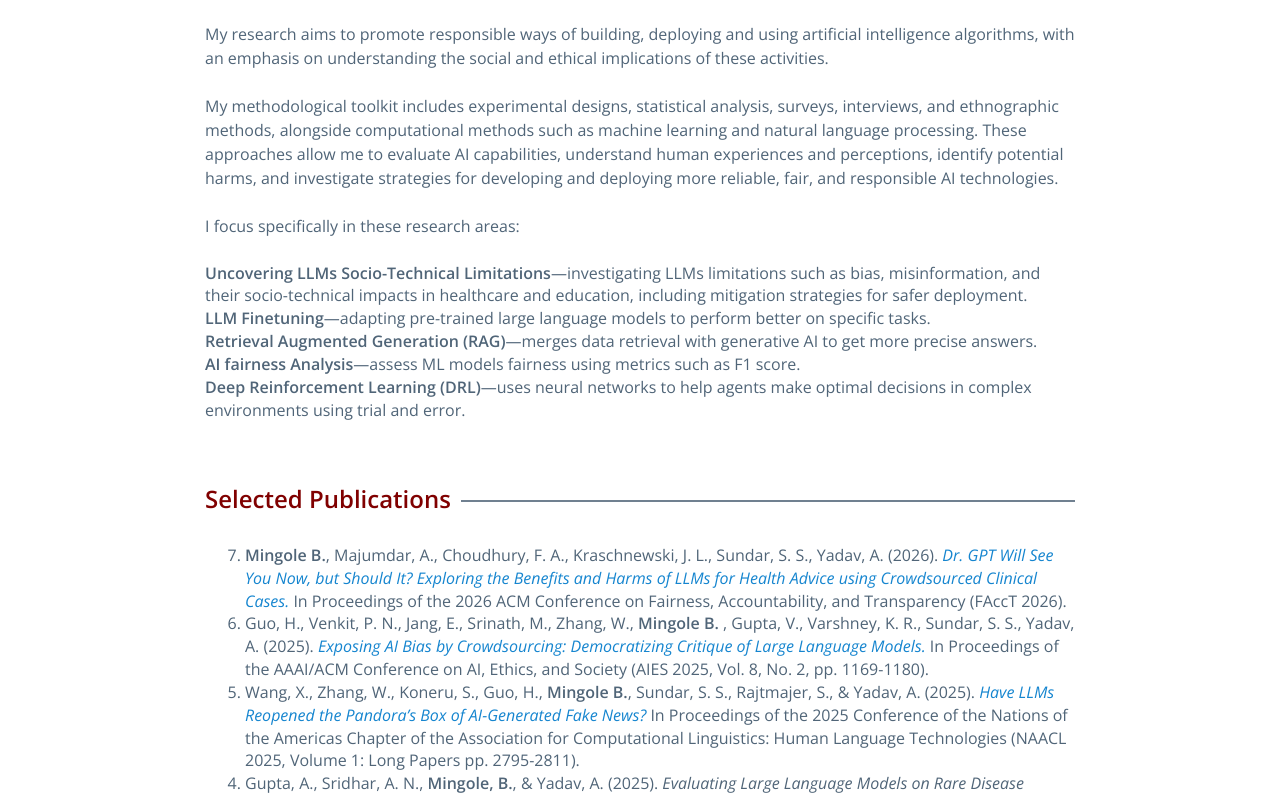
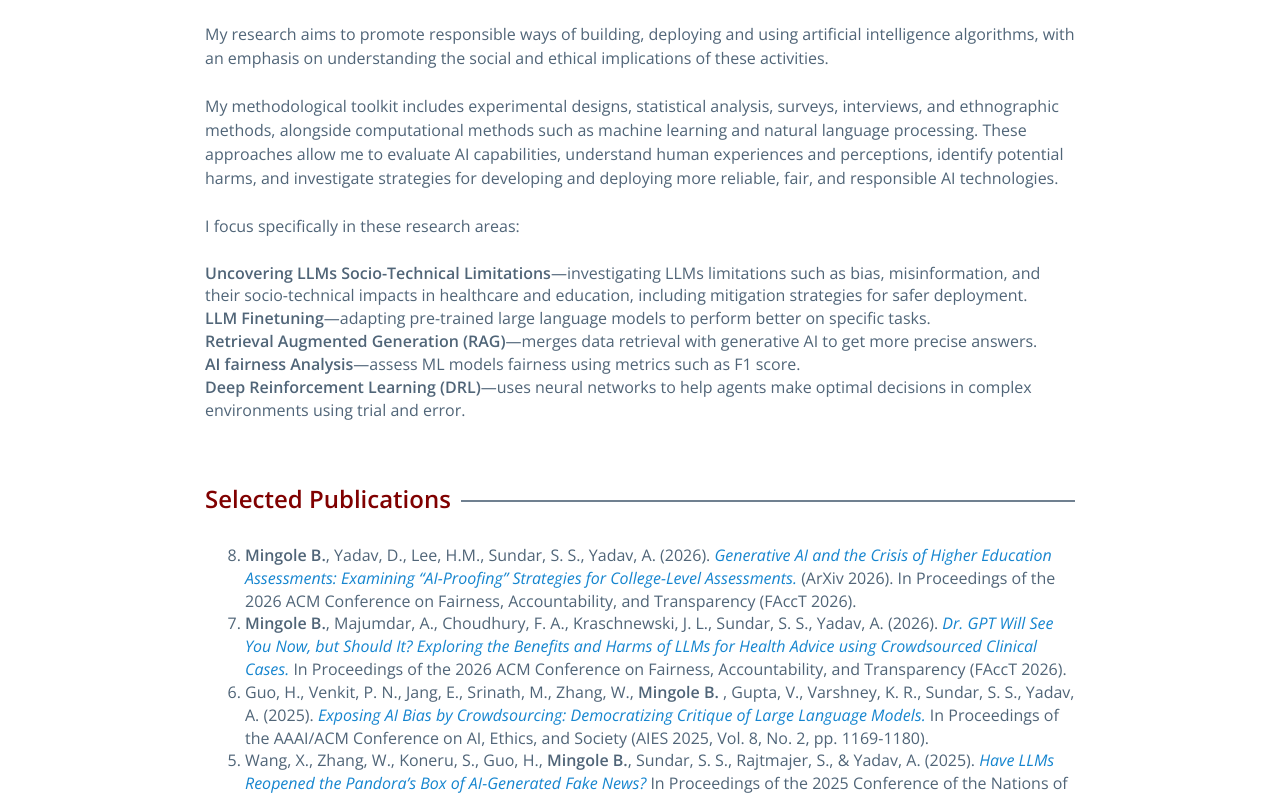
Before and after one commit to Bonam-M/bonam-M.github.io, a plain HTML site: page research.html in a window 1280 px wide. Shown: the part 253-1051 px from the top of the page. Drawn offline with nearby package versions, Linux system fonts and the light colour scheme; some icons are missing.

Commit message:
added latest paper

```diff
--- a/research.html
+++ b/research.html
@@ -84,6 +84,9 @@
         <h3 class="push-down-4"><span>Selected Publications</span></h3>
         <!-- <ul class="publications"> template text </ul> -->
          <ol class="push-down-2" reversed>
+          <li> <strong>Mingole B.</strong>, Yadav, D., Lee, H.M., Sundar, S. S., Yadav, A. (2026). <em><a href="https://arxiv.org/pdf/2611.21476">Generative AI and the Crisis of Higher Education Assessments: Examining “AI-Proofing” Strategies for College-Level Assessments.</a></em>
+          (ArXiv 2026).
+          In Proceedings of the 2026 ACM Conference on Fairness, Accountability, and Transparency (FAccT 2026).</li>
           <li> <strong>Mingole B.</strong>, Majumdar, A., Choudhury, F. A., Kraschnewski, J. L., Sundar, S. S., Yadav, A. (2026). <em><a href="https://dl.acm.org/doi/10.1145/3805689.3812315">Dr. GPT Will See You Now, but Should It? Exploring the Benefits and Harms of LLMs for Health Advice using Crowdsourced Clinical Cases.</a></em>
           In Proceedings of the 2026 ACM Conference on Fairness, Accountability, and Transparency (FAccT 2026).</li>
           <li>Guo, H., Venkit, P. N., Jang, E., Srinath, M., Zhang, W., <strong>Mingole B.</strong> , Gupta, V., Varshney, K. R., Sundar, S. S., Yadav, A. (2025). <em><a href="https://ojs.aaai.org/index.php/AIES/article/view/36620/38758">Exposing AI Bias by Crowdsourcing: Democratizing Critique of Large Language Models.</a></em>
```
